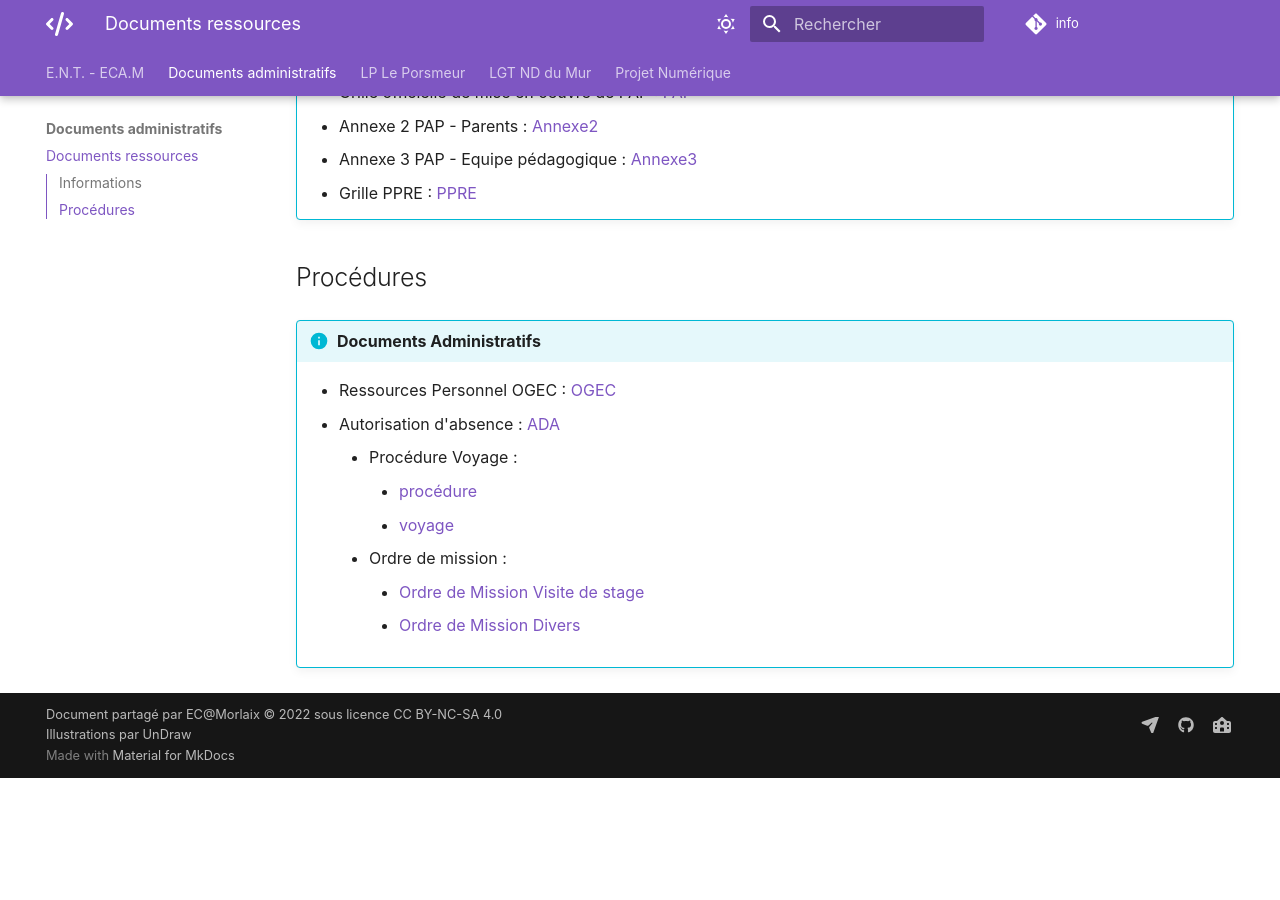
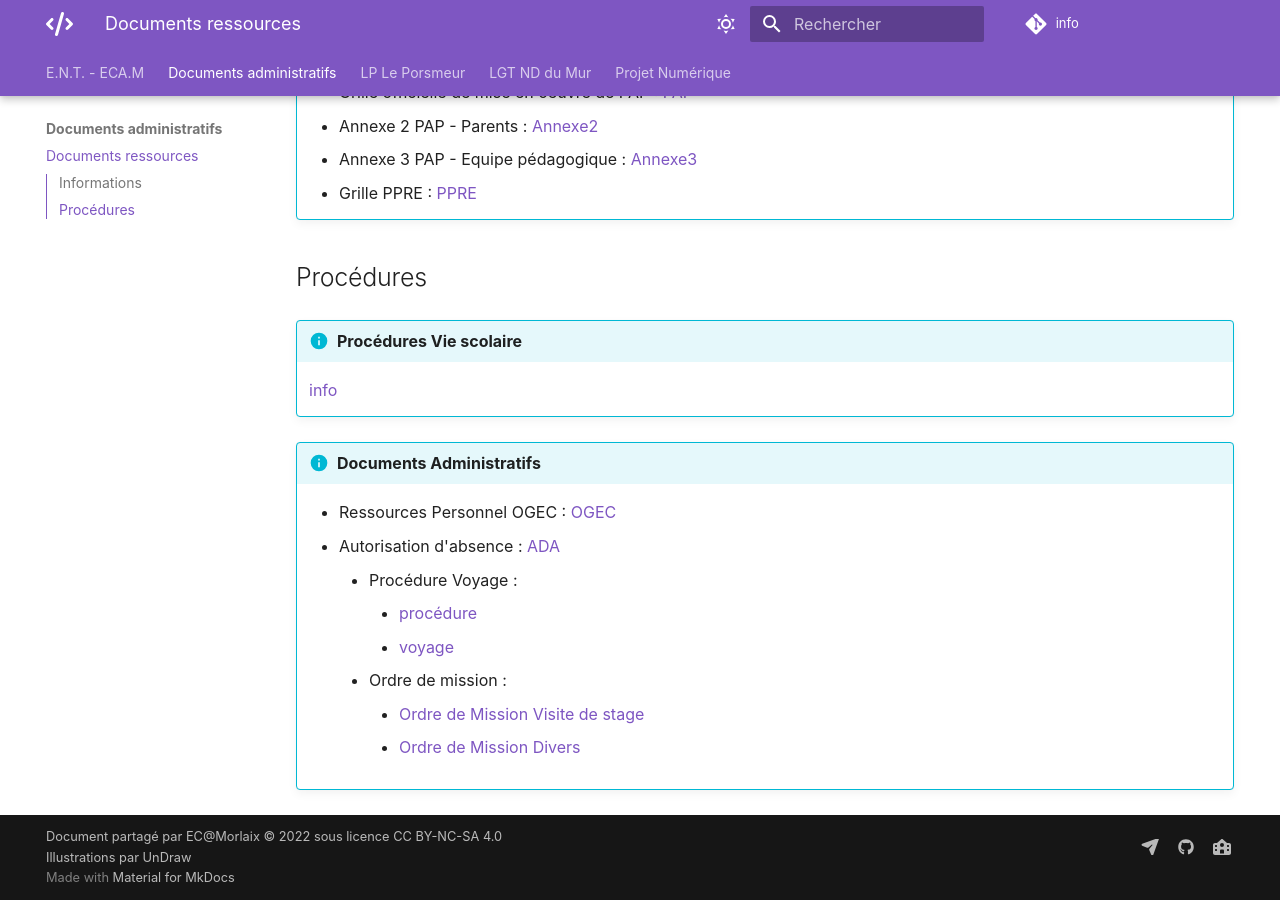
Before and after one commit to EC-Morlaix/info, an MkDocs documentation site: the page built from docs/docressources.md, in a window 1280 px wide and 900 px high, scrolled down 521 px. Built offline with MkDocs 1.6.1 and Material for MkDocs 9.7.7, drawn with Linux system fonts in a browser that asks for light colours; comment, search, counter and statistics services are not loaded; before the commit the page ends 1299 px from its top, so only the background shows below that.

Commit message:
Update docressources.md

```diff
--- a/docs/docressources.md
+++ b/docs/docressources.md
@@ -1,6 +1,7 @@
 # Documents ressources
 
 Cette page regroupe tous les documents ressources utiles pour le lycée.
+
 
 ## Informations
 
@@ -19,6 +20,9 @@ Cette page regroupe tous les documents ressources utiles pour le lycée.
 
 ## Procédures
 
+!!! info "Procédures Vie scolaire"
+    [info](https://ecmorlaix.sharepoint.com/:b:/r/sites/lndm-conseildedirection/Documents%20partages/2024-2025%20-%20Documents%20Ressources/Proce%CC%81dures%20Vie%20scolaire.pdf?csf=1&web=1&e=NiSHMC){:target="_blank"}
+
 !!! info "Documents Administratifs"
     - Ressources Personnel OGEC : [OGEC](https://ecmorlaix.sharepoint.com/:f:/s/lndm-conseildedirection/EmS_q0zRyTZEuair6xQQYO8B6sId5J9P0Lcwzonvid7g-A?email=ogec.ecam%40ecmorlaix.fr&e=IiTb1s){:target="_blank"}
     - Autorisation d'absence : [ADA](https://ecmorlaix.sharepoint.com/:b:/r/sites/lndm-conseildedirection/Documents%20partages/2024-2025%20-%20Documents%20Ressources/demande%20d%27autorisation%20absence.pdf?csf=1&web=1&e=ECC9LZ){:target="_blank"}
```
